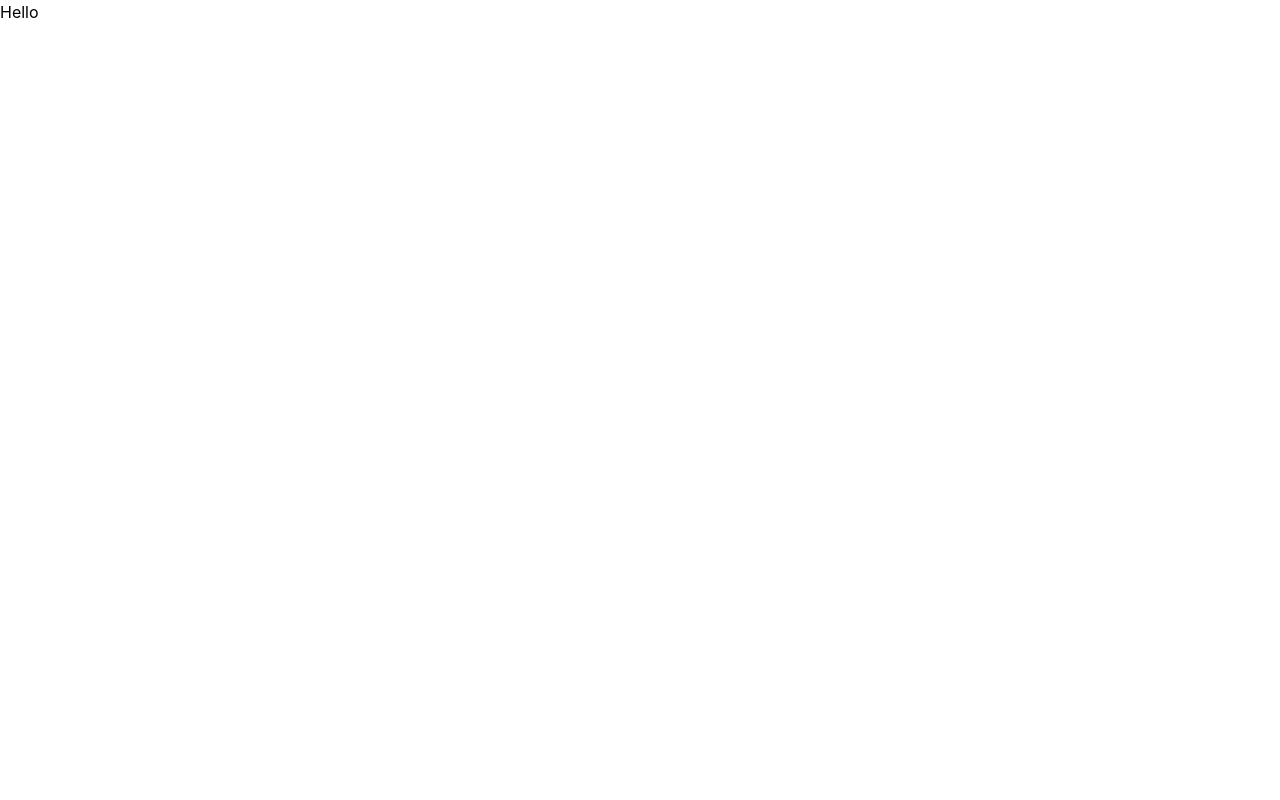
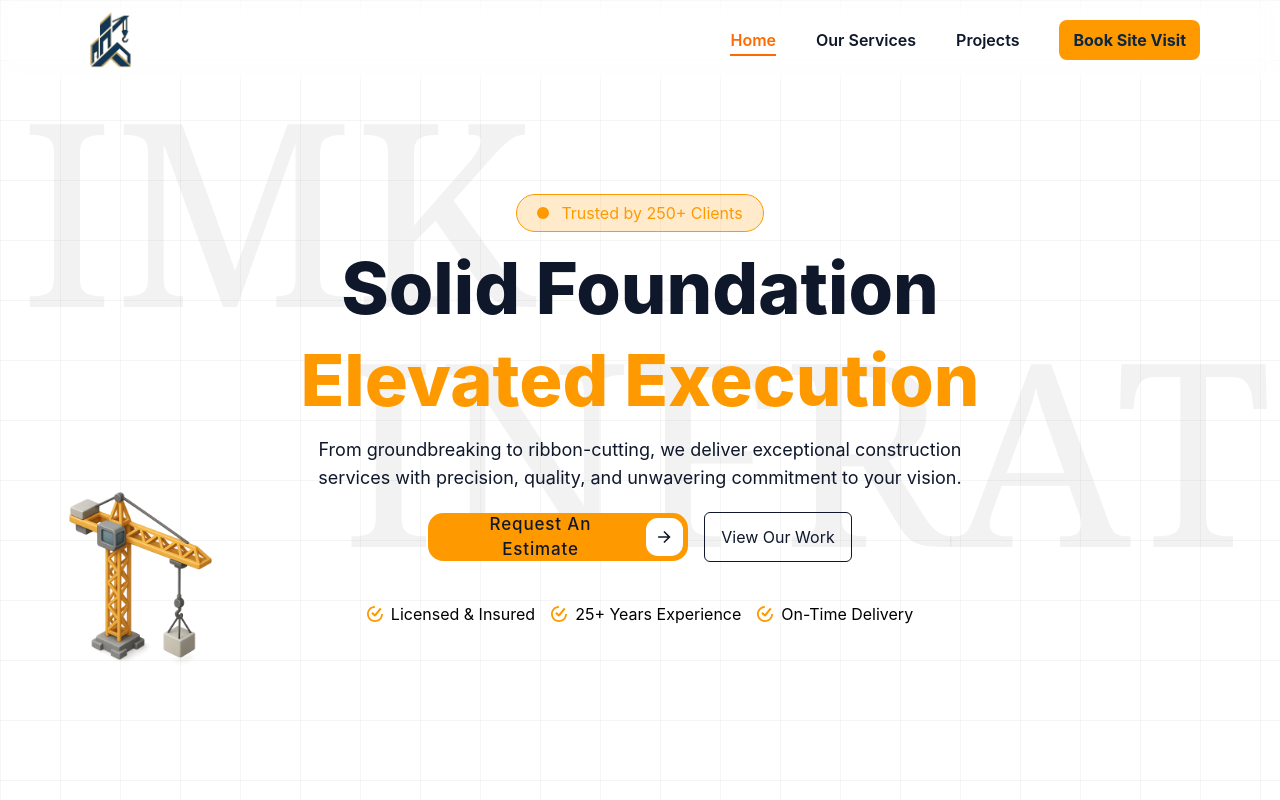
Before and after one commit to developer-kaifsaifi/IMK-Infratech, a React (Vite) app: page / in a window 1280 px wide. Shown: the top 800 px of the page. Built offline with nearby package versions, Linux system fonts and the light colour scheme.

Commit message:
debugged successfull

```diff
--- a/src/App.jsx
+++ b/src/App.jsx
@@ -1,37 +1,29 @@
 
-// import { Route, Routes } from 'react-router-dom'
+import { Route, Routes } from 'react-router-dom'
 
-// import HomeLayout from './HomeLayout'
-// import ContactPage from './pages/ContactPage'
-// import ProjectPage from './pages/ProjectPage'
-// import ServicePage from './pages/ServicePage'
-// import MainPage from './pages/MainPage'
-// import ScrollToTop from './components/ScrollToTop'
+import HomeLayout from './HomeLayout'
+import ContactPage from './pages/ContactPage'
+import ProjectPage from './pages/ProjectPage'
+import ServicePage from './pages/ServicePage'
+import MainPage from './pages/MainPage'
+import ScrollToTop from './components/ScrollToTop'
 
-
-// export default function App() {
-//   return (
-//     <>
-//     <ScrollToTop />
-//     <Routes>
-//       {/* Layout Route */}
-
-
-//       <Route path="/" element={<HomeLayout />}>
-//         <Route index element={<MainPage/>} />
-//         <Route path="services" element={<ServicePage/>} />
-//         <Route path="projects" element={<ProjectPage/>} />
-//         <Route path="contact" element={<ContactPage/>} />
-//       </Route>
-//     </Routes>
-//     </>
-// )
-// }
-
-import React from 'react'
 
 export default function App() {
   return (
-    <div>Hello</div>
-  )
+    <>
+    <ScrollToTop />
+    <Routes>
+      {/* Layout Route */}
+
+
+      <Route path="/" element={<HomeLayout />}>
+        <Route index element={<MainPage/>} />
+        <Route path="services" element={<ServicePage/>} />
+        <Route path="projects" element={<ProjectPage/>} />
+        <Route path="contact" element={<ContactPage/>} />
+      </Route>
+    </Routes>
+    </>
+)
 }
--- a/src/main.jsx
+++ b/src/main.jsx
@@ -2,11 +2,11 @@
 import { createRoot } from 'react-dom/client'
 import './index.css'
 import App from './App.jsx'
-// import { BrowserRouter } from 'react-router-dom'
+import { BrowserRouter } from 'react-router-dom'
 
 createRoot(document.getElementById('root')).render(
-  // <BrowserRouter>
-  //   <App />
-  // </BrowserRouter>
-  <App/>
+  <BrowserRouter>
+    <App />
+  </BrowserRouter>
+
 )
```
